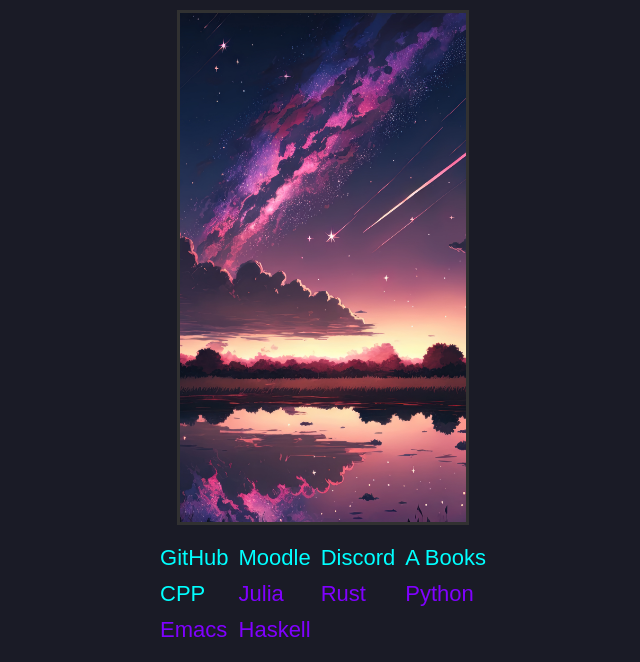
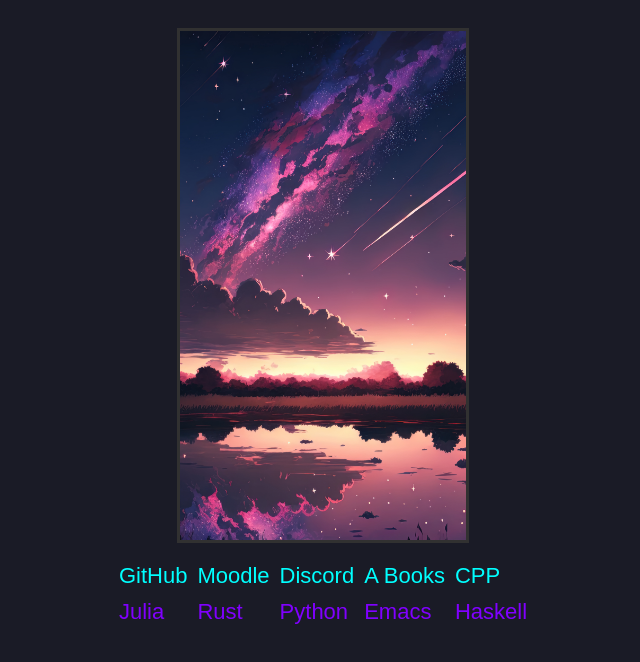
Before and after one commit to w8ste/startpage, a plain HTML site: page index.html in a window 1280 px wide. Shown: the part 138-800 px from the top of the page, without its empty margins (317-957 px from the left). Drawn offline with Linux system fonts and the light colour scheme.

Commit message:
Forgot to update reapeat

```diff
--- a/index.html
+++ b/index.html
@@ -11,7 +11,7 @@
 <body>
   <h1>Welcome back, w8ste!</h1>
   <img src="./assets/sunset.jpg" alt="sunset">
-<div style="display: grid; grid-template-columns: repeat(4, auto); gap: 10px;">
+<div style="display: grid; grid-template-columns: repeat(5, auto); gap: 10px;">
   <a href="https://github.com" style="text-decoration:none; color:#00FFFF;">GitHub</a>
   <a href="https://richtigesmoodle.de" style="text-decoration:none; color:#00FFFF;">Moodle</a>
   <a href="https://discord.com/channels/@me" style="text-decoration:none; color:#00FFFF;">Discord</a>
```
